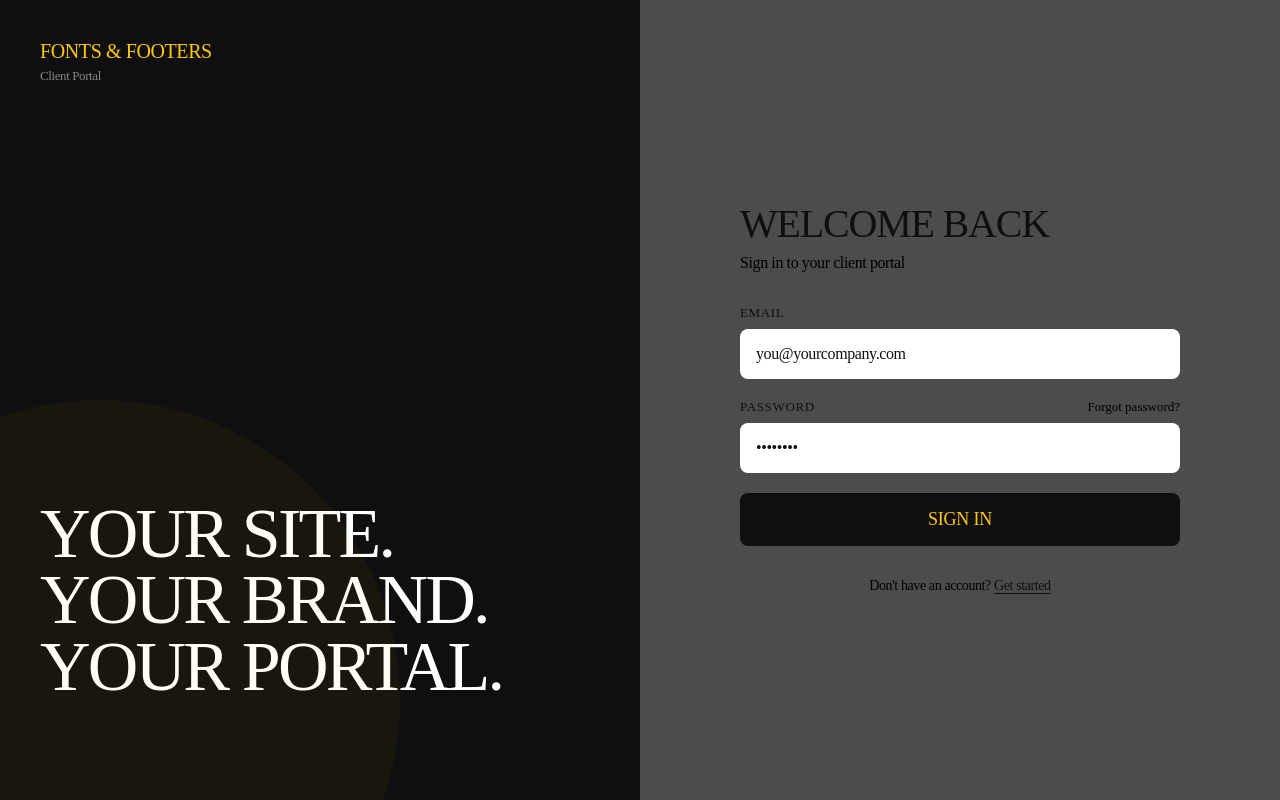
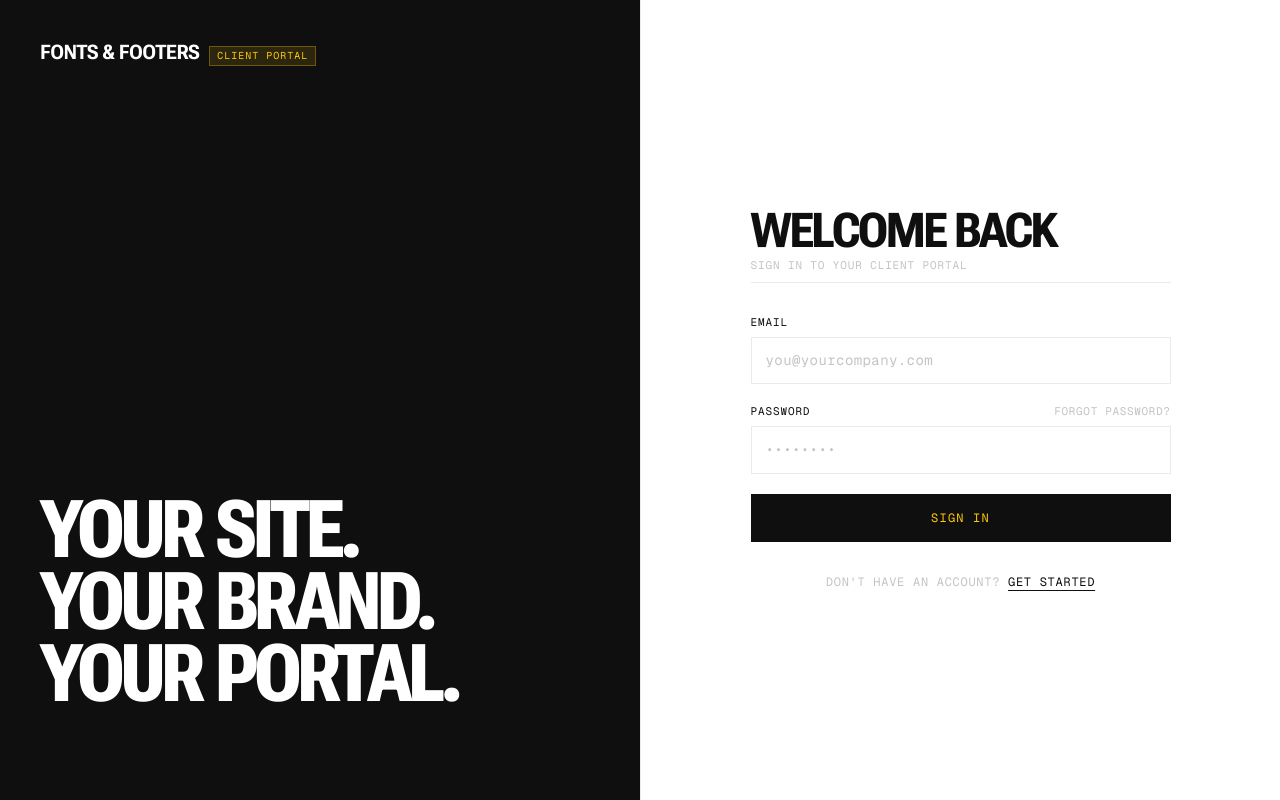
Before and after one commit to ChristianWare/fonts_db, a Next.js app: page /login in a window 1280 px wide. Built offline with nearby package versions, Linux system fonts and the light colour scheme.

Commit message:
ui updates

```diff
--- a/src/app/(auth)/login/LoginPage.module.css
+++ b/src/app/(auth)/login/LoginPage.module.css
@@ -2,10 +2,10 @@
   min-height: 100vh;
   display: grid;
   grid-template-columns: 1fr 1fr;
-  background-color: var(--black);
+  background-color: var(--white);
 }
 
-/* ---- LEFT PANEL ---- */
+/* ── Left panel ── */
 .left {
   display: flex;
   flex-direction: column;
@@ -16,97 +16,98 @@
   overflow: hidden;
 }
 
-.left::after {
-  content: "";
-  position: absolute;
-  bottom: -200px;
-  left: -200px;
-  width: 600px;
-  height: 600px;
-  border-radius: 50%;
-  background-color: var(--accent);
-  opacity: 0.04;
-  pointer-events: none;
-}
-
 .brand {
   display: flex;
-  flex-direction: column;
-  gap: 0.4rem;
+  align-items: baseline;
+  gap: 1rem;
 }
 
 .brandName {
-  font-family: var(--SuisseIntlCondBold);
+  font-family: var(--RobotoFlexii);
   font-size: 2rem;
-  color: var(--accent);
+  color: var(--white);
   text-transform: uppercase;
-  letter-spacing: -0.02em;
+  letter-spacing: -0.03em;
+  font-variation-settings: "wght" 700, "wdth" 81;
+  -webkit-font-smoothing: antialiased;
 }
 
 .brandTagline {
-  font-family: var(--SuisseIntlRegular);
-  font-size: 1.3rem;
-  color: var(--gray);
-  text-transform: none;
+  font-family: var(--GeistMono);
+  font-size: 1rem;
+  color: var(--accent);
+  text-transform: uppercase;
+  letter-spacing: 0.1em;
+  background-color: rgba(255, 200, 9, 0.12);
+  padding: 0.2rem 0.7rem;
+  border: 1px solid rgba(255, 200, 9, 0.3);
 }
 
 .quote {
-  padding-bottom: 6rem;
+  padding-bottom: 5rem;
 }
 
 .quoteText {
-  font-family: var(--SuisseIntlCondBold);
-  font-size: 7rem;
-  line-height: 0.95;
-  letter-spacing: -0.04em;
+  font-family: var(--RobotoFlexii);
+  font-size: 8rem;
+  line-height: 0.9em;
+  letter-spacing: -3px;
   text-transform: uppercase;
   color: var(--white);
+  font-variation-settings: "wght" 700, "wdth" 81;
+  -webkit-font-smoothing: antialiased;
 }
 
 .quoteText span {
   color: var(--accent);
 }
 
-/* ---- RIGHT PANEL ---- */
+/* ── Right panel ── */
 .right {
   display: flex;
   align-items: center;
   justify-content: center;
-  background-color: var(--lightGray);
+  background-color: var(--white);
   padding: 4rem;
+  border-left: 1px solid var(--grayii);
 }
 
 .card {
   width: 100%;
-  max-width: 440px;
+  max-width: 420px;
   display: flex;
   flex-direction: column;
-  gap: 3rem;
+  gap: 3.2rem;
 }
 
 .cardTop {
   display: flex;
   flex-direction: column;
-  gap: 0.8rem;
+  gap: 0.6rem;
+  padding-bottom: 0.8rem;
+  border-bottom: 1px solid var(--grayii);
 }
 
 .heading {
-  font-family: var(--SuisseIntlCondBold);
-  font-size: 4rem;
-  letter-spacing: -0.03em;
+  font-family: var(--RobotoFlexii);
+  font-size: 4.8rem;
+  letter-spacing: -2px;
   text-transform: uppercase;
   color: var(--black);
-  line-height: 1;
+  line-height: 0.9em;
+  font-variation-settings: "wght" 700, "wdth" 81;
+  -webkit-font-smoothing: antialiased;
 }
 
 .subheading {
-  font-family: var(--SuisseIntlRegular);
-  font-size: 1.6rem;
-  color: var(--darkGray);
-  text-transform: none;
+  font-family: var(--GeistMono);
+  font-size: 1.1rem;
+  text-transform: uppercase;
+  letter-spacing: 0.08em;
+  color: var(--lightGray);
 }
 
-/* ---- FORM ---- */
+/* ── Form ── */
 .form {
   display: flex;
   flex-direction: column;
@@ -126,27 +127,28 @@
 }
 
 .label {
-  font-family: var(--SuisseIntlMedium);
-  font-size: 1.3rem;
+  font-family: var(--GeistMono);
+  font-size: 1.1rem;
   text-transform: uppercase;
-  letter-spacing: 0.05em;
+  letter-spacing: 0.08em;
   color: var(--black);
 }
 
 .input {
   width: 100%;
-  padding: 1.4rem 1.6rem;
-  border-radius: 8px;
-  border: 1.5px solid var(--lighterGray);
+  padding: 1.3rem 1.4rem;
+  border: 1px solid var(--grayii);
   background-color: var(--white);
-  font-family: var(--SuisseIntlRegular);
-  font-size: 1.6rem;
+  font-family: var(--GeistMono);
+  font-size: 1.4rem;
+  letter-spacing: 0.03em;
   color: var(--black);
-  transition: border-color 0.2s ease;
+  transition: border-color 0.15s ease;
+  outline: none;
 }
 
 .input::placeholder {
-  color: var(--lightText);
+  color: var(--lightGray);
 }
 
 .input:focus {
@@ -158,18 +160,21 @@
 }
 
 .fieldError {
-  font-family: var(--SuisseIntlRegular);
-  font-size: 1.3rem;
+  font-family: var(--GeistMono);
+  font-size: 1.1rem;
+  letter-spacing: 0.04em;
   color: #e53e3e;
-  text-transform: none;
+  text-transform: uppercase;
 }
 
 .forgotLink {
-  font-family: var(--SuisseIntlRegular);
-  font-size: 1.3rem;
-  color: var(--darkGray);
-  text-transform: none;
-  transition: color 0.2s ease;
+  font-family: var(--GeistMono);
+  font-size: 1.1rem;
+  text-transform: uppercase;
+  letter-spacing: 0.06em;
+  color: var(--lightGray);
+  transition: color 0.15s ease;
+  text-decoration: none;
 }
 
 .forgotLink:hover {
@@ -177,14 +182,14 @@
 }
 
 .errorBanner {
-  padding: 1.2rem 1.6rem;
+  padding: 1.2rem 1.4rem;
   background-color: #fff5f5;
-  border: 1.5px solid #fed7d7;
-  border-radius: 8px;
-  font-family: var(--SuisseIntlRegular);
-  font-size: 1.4rem;
+  border: 1px solid #fed7d7;
+  font-family: var(--GeistMono);
+  font-size: 1.2rem;
+  letter-spacing: 0.04em;
   color: #c53030;
-  text-transform: none;
+  text-transform: uppercase;
 }
 
 .submitBtn {
@@ -192,42 +197,43 @@
   padding: 1.6rem;
   background-color: var(--black);
   color: var(--accent);
-  font-family: var(--SuisseIntlCondBold);
-  font-size: 1.8rem;
+  font-family: var(--GeistMono);
+  font-size: 1.2rem;
   text-transform: uppercase;
-  letter-spacing: -0.01em;
-  border-radius: 8px;
+  letter-spacing: 0.1em;
   cursor: pointer;
   transition: opacity 0.2s ease;
   border: none;
 }
 
-.submitBtn:hover {
-  opacity: 0.85;
-}
+.submitBtn:hover { opacity: 0.85; }
 
 .submitBtn:disabled {
   opacity: 0.5;
   cursor: not-allowed;
 }
 
-/* ---- FOOTER ---- */
+/* ── Footer ── */
 .registerPrompt {
   text-align: center;
-  font-family: var(--SuisseIntlRegular);
-  font-size: 1.4rem;
-  color: var(--darkGray);
-  text-transform: none;
+  font-family: var(--GeistMono);
+  font-size: 1.2rem;
+  text-transform: uppercase;
+  letter-spacing: 0.06em;
+  color: var(--lightGray);
 }
 
 .registerLink {
-  font-family: var(--SuisseIntlMedium);
+  font-family: var(--GeistMono);
+  font-size: 1.2rem;
+  text-transform: uppercase;
+  letter-spacing: 0.06em;
   color: var(--black);
   text-decoration: underline;
-  text-underline-offset: 3px;
+  text-underline-offset: 4px;
 }
 
-/* ---- RESPONSIVE ---- */
+/* ── Responsive ── */
 @media screen and (max-width: 768px) {
   .page {
     grid-template-columns: 1fr;
@@ -239,5 +245,6 @@
 
   .right {
     padding: 3rem 2rem;
+    border-left: none;
   }
 }
--- a/src/app/(portal)/dashboard/page.tsx
+++ b/src/app/(portal)/dashboard/page.tsx
@@ -195,8 +195,6 @@ export default async function DashboardPage() {
                     <div className={styles.stageDotInner} />
                   ) : null}
                 </div>
-
-                {/* Text */}
                 <div className={styles.stageText}>
                   <div className={styles.stageLabelRow}>
                     <span className={styles.stageLabel}>{step.label}</span>
@@ -216,8 +214,6 @@ export default async function DashboardPage() {
                 </div>
               </>
             );
-
-            // Every step with an href is a Link — no exceptions
             if (step.href) {
               return (
                 <Link key={step.key} href={step.href} className={stageClass}>
@@ -225,7 +221,6 @@ export default async function DashboardPage() {
                 </Link>
               );
             }
-
             return (
               <div key={step.key} className={stageClass}>
                 {inner}
@@ -235,7 +230,6 @@ export default async function DashboardPage() {
         </div>
       </div>
 
-      {/* Quick links — visible once site is live */}
       {isLive && (
         <div className={styles.quickLinks}>
           <Link href='/dashboard/change-requests' className={styles.quickLink}>
```
Also changed, not shown: src/app/(portal)/dashboard/DashboardPage.module.css (+107 -47 lines).
